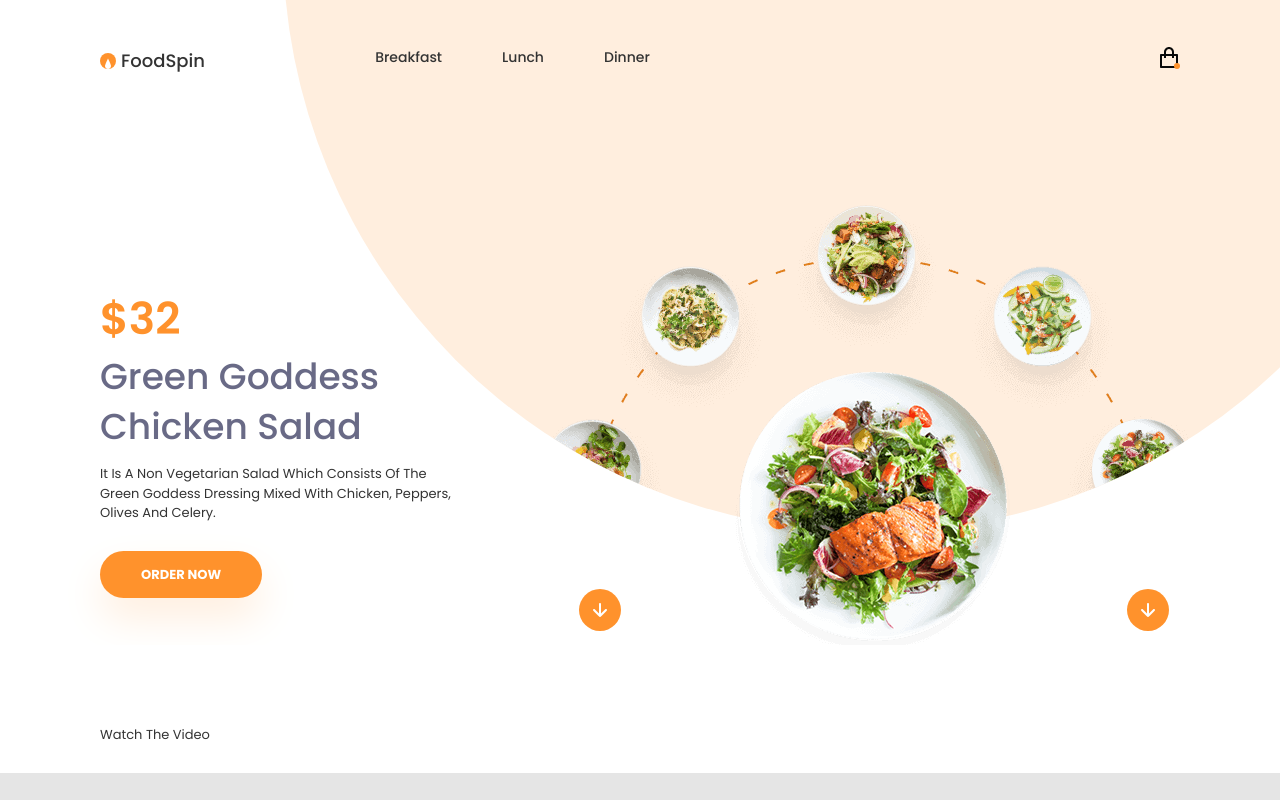
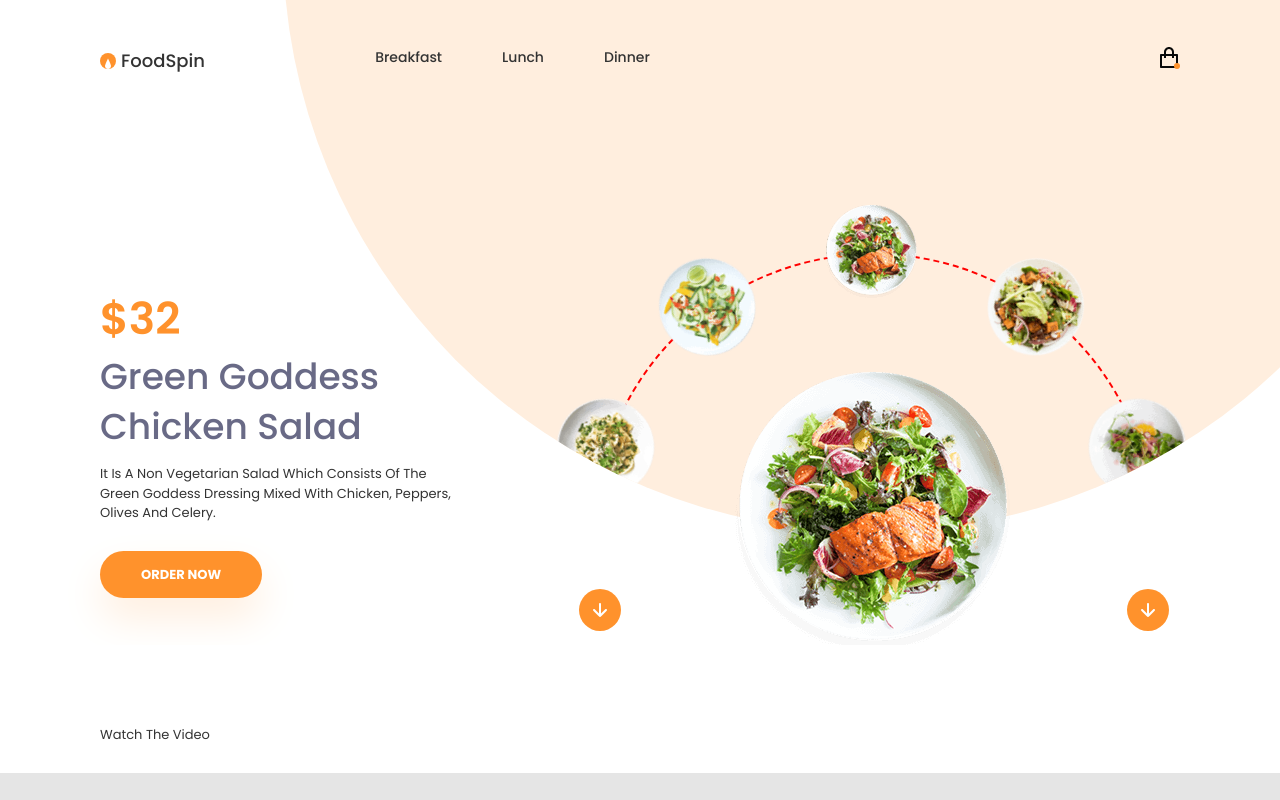
Before and after one commit to gdfederici/FELP07-FoodSpin, a website built with webpack: page src/index.html in a window 1280 px wide. Built offline with nearby package versions, Linux system fonts and the light colour scheme.

Commit message:
Smaller function for index.js.

```diff
--- a/src/css/style.scss
+++ b/src/css/style.scss
@@ -1,5 +1,8 @@
 @import 'theme';
 
+@mixin rotate($property) {
+    transform: rotate($property);
+}
 /*** ------------------------- *** ------------------------- *** ------------------------- *** ------------------------- ***/
 
 /*** BASECAMP ***/
@@ -76,11 +79,10 @@ main {
         border-radius: 50%;
         overflow: hidden;
     }
-    &-wheel {
-        display: flex;
-        justify-content: center;
-        align-items: flex-end;
-        margin-bottom: -330px;
+    &-wheel_dish {
+        position: absolute;
+        top: 0px;
+        left: 250px;
     }
     &-food {
         position: relative;
@@ -89,6 +91,85 @@ main {
         justify-content: center;
         align-items: center;
         padding-top: 168px;
+    }
+}
+
+.spin-dx-wheel {
+    width: 658px;
+    height: 658px;
+    position: relative;
+    bottom: -330px;
+    left: 30px;
+    &_dish-0 {
+        width: 97px;
+        height: 658px;
+        background: url("../img/food-small_0.png") no-repeat top center;
+        //transform: rotate(0deg);
+        //@include rotate(0deg);
+    }
+    &_dish-1 {
+        width: 97px;
+        height: 658px;
+        background: url("../img/food-small_1.png") no-repeat top center;
+        //transform: rotate(36deg);
+        //@include rotate(36deg);
+    }
+    &_dish-2 {
+        width: 97px;
+        height: 658px;
+        background: url("../img/food-small_2.png") no-repeat top center;
+        //transform: rotate(72deg);
+    }
+    &_dish-3 {
+        width: 97px;
+        height: 658px;
+        background: url("../img/food-small_3.png") no-repeat top center;
+        //transform: rotate(108deg);
+    }
+    &_dish-4 {
+        width: 97px;
+        height: 658px;
+        background: url("../img/food-small_4.png") no-repeat top center;
+        //transform: rotate(144deg);
+    }
+    &_dish-5 {
+        width: 97px;
+        height: 658px;
+        background: url("../img/food-small_5.png") no-repeat top center;
+        //transform: rotate(180deg);
+    }
+    &_dish-6 {
+        width: 97px;
+        height: 658px;
+        background: url("../img/food-small_6.png") no-repeat top center;
+        //transform: rotate(216deg);
+    }
+    &_dish-7 {
+        width: 97px;
+        height: 658px;
+        background: url("../img/food-small_7.png") no-repeat top center;
+        //transform: rotate(252deg);
+    }
+    &_dish-8 {
+        width: 97px;
+        height: 658px;
+        background: url("../img/food-small_8.png") no-repeat top center;
+        //transform: rotate(288deg);
+    }
+    &_dish-9 {
+        width: 97px;
+        height: 658px;
+        background: url("../img/food-small_9.png") no-repeat top center;
+        //transform: rotate(324deg);
+    }
+    &_backcircle {
+        width: 558px;
+        height: 558px;
+        border: 2px dashed red;
+        border-radius: 50%;
+        position: absolute;
+        top: 49px;
+        left: 20px;
     }
 }
 
--- a/src/scripts/index.js
+++ b/src/scripts/index.js
@@ -10,25 +10,32 @@ import imgFood6 from '../img/food-big_6.png';
 import imgFood7 from '../img/food-big_7.png';
 import imgFood8 from '../img/food-big_8.png';
 import imgFood9 from '../img/food-big_9.png';
+//import thumbFood0 from '../img/food-small_0.png';
+//import thumbFood1 from '../img/food-small_1.png';
+//import thumbFood2 from '../img/food-small_2.png';
+//import thumbFood3 from '../img/food-small_3.png';
+//import thumbFood4 from '../img/food-small_4.png';
+//import thumbFood5 from '../img/food-small_5.png';
+//import thumbFood6 from '../img/food-small_6.png';
+//import thumbFood7 from '../img/food-small_7.png';
+//import thumbFood8 from '../img/food-small_8.png';
+//import thumbFood9 from '../img/food-small_9.png';
 import imgArrow from '../img/arrow-down.png';
 import dishesJson from './dishes.json';
 
 /*** ------------------------- *** ------------------------- *** ------------------------- *** ------------------------- ***/
 
 /*** DISHES ***/
-window.isDishes = function() {
+window.isFood = function() {
 	// IT_ Creo i piatti prendendole dal file json esterno. | EN_ Create dishes taking them from the external json file.
 	let listDishes = dishesJson.dishesList;
-	console.log("listDishes", listDishes);
-    let ringaRinga = document.createElement("ul");
-    ringaRinga.className = "menu";
+    let foodList = document.createElement("ul");
+    foodList.className = "menu";
     let allDishes = listDishes.length;
-    console.log("allDishes", allDishes);
     for (let i=0; i<allDishes; i++) {
-        ringaRinga.appendChild(createDish(listDishes[i].price, listDishes[i].title, listDishes[i].description, listDishes[i].image, i));
+        foodList.appendChild(createDish(listDishes[i].price, listDishes[i].title, listDishes[i].description, listDishes[i].image, i));
     }
-    document.getElementById("main").appendChild(ringaRinga);
-    return;
+    document.getElementById("main").appendChild(foodList);
 }
 
 // IT_ Visualizza il singolo piatto della lista. | EN_ View the single dish on the list.
@@ -38,7 +45,7 @@ function createDish(itemPrice, itemTitle, itemDescription, itemImage, position)
     (position %2) === 0 ?  (color = "a") : (color = "b");
     listItem.className = "spin spin__color-"+ color;
     listItem.appendChild(createSX(itemPrice, itemTitle, itemDescription));
-    listItem.appendChild(createDX(itemImage));
+    listItem.appendChild(createDX(itemImage, position));
     return listItem;
 }
 
@@ -46,59 +53,92 @@ function createDish(itemPrice, itemTitle, itemDescription, itemImage, position)
 function createSX(itemPrice, itemTitle, itemDescription) {
     let listItemSX = document.createElement("div");
     listItemSX.className = "spin-sx";
-    let listItemPrice = document.createElement("p");
-    listItemPrice.className = "spin-sx-price price";
-    listItemPrice.appendChild(document.createTextNode(itemPrice));
-    listItemSX.appendChild(listItemPrice);
-    let listItemTitle = document.createElement("h1");
-    listItemTitle.className = "spin-sx-title";
-    listItemTitle.appendChild(document.createTextNode(itemTitle));
-    listItemSX.appendChild(listItemTitle);
-    let listItemDescription = document.createElement("p");
-    listItemDescription.className = "spin-sx-text";
-    listItemDescription.appendChild(document.createTextNode(itemDescription))
-    listItemSX.appendChild(listItemDescription);
-    let listItemOrder = document.createElement("div");
-    listItemOrder.className = "spin-sx-button";
-    let listItemButton = document.createElement("button");
-    listItemButton.className = "button";
-    listItemButton.appendChild(document.createTextNode("Order Now"));
-    listItemOrder.appendChild(listItemButton);
-    listItemSX.appendChild(listItemOrder);
+    // IT_ Prezzo. | EN_ Price.
+    listItemSX.appendChild(createPrice(itemPrice));
+    // IT_ Titolo. | EZ_ Title.
+    listItemSX.appendChild(createTitle(itemTitle));
+    // IT_ Descrizione. | EN_ Description.
+    listItemSX.appendChild(createDescription(itemDescription));
+    // IT_ Bottone. | EN_ Button.
+    listItemSX.appendChild(createButton());
+    //
     return listItemSX;
+}
+// IT_ Prezzo. | EN_ Price.
+function createPrice(price) {
+    let itemPrice = document.createElement("p");
+    itemPrice.className = "spin-sx-price price";
+    itemPrice.appendChild(document.createTextNode(price));
+    return itemPrice;
+}
+// IT_ Titolo. | EZ_ Title.
+function createTitle(title) {
+    let itemTitle = document.createElement("h1");
+    itemTitle.className = "spin-sx-title";
+    itemTitle.appendChild(document.createTextNode(title));
+    return itemTitle;
+}
+// IT_ Descrizione. | EN_ Description.
+function createDescription(description) {
+    let itemDescription = document.createElement("p");
+    itemDescription.className = "spin-sx-text";
+    itemDescription.appendChild(document.createTextNode(description));
+    return itemDescription;
+}
+// IT_ Bottone. | EN_ Button.
+function createButton() {
+    let itemOrder = document.createElement("div");
+    itemOrder.className = "spin-sx-button";
+    let itemButton = document.createElement("button");
+    itemButton.className = "button";
+    itemButton.appendChild(document.createTextNode("Order Now"));
+    itemOrder.appendChild(itemButton);
+    return itemOrder;
 }
 
 // IT_ Crea la parte DX con ruota dei piatti e immagine piatto principale. | EN_ Create the DX part with the dishes wheel and main food image.
-function createDX(itemImage) {
+function createDX(itemImage, position) {
     let listItemDX = document.createElement("div");
     listItemDX.className = "spin-dx";
-    let listItemCircle = document.createElement("div");
-    listItemCircle.className = "spin-dx-infernalcircle background";
-    let listItemWheel = document.createElement("div");
-    listItemWheel.className = "spin-dx-wheel";
-    listItemWheel.appendChild(createImage("ruotacibo", imgFoodCircle, "657", "657", "Circle food"));
-    listItemCircle.appendChild(listItemWheel);
-    listItemDX.appendChild(listItemCircle);
-    let listItemFood = document.createElement("div");
-    listItemFood.className = "spin-dx-food";
-    listItemFood.appendChild(createImage("", "img/" + itemImage, "289", "295", "Main Food"));
-    listItemDX.appendChild(listItemFood);
-    let listItemControls = document.createElement("div");
-    listItemControls.className = "spin-controls arrows";
-    let listItemPrev = document.createElement("button");
-    listItemPrev.className = "prev";
-    listItemPrev.setAttribute("id", "arrowPrev");
-    listItemPrev.onclick = function() { spinWheel(-1); };
-    listItemPrev.appendChild(createImage("", imgArrow, "14", "14", "Spin arrow"));
-    let listItemNext = document.createElement("button");
-    listItemNext.className = "next";
-    listItemNext.setAttribute("id", "arrowNext");
-    listItemNext.onclick = function() { spinWheel(1); };
-    listItemNext.appendChild(createImage("", imgArrow, "14", "14", "Spin arrow"));
-    listItemControls.appendChild(listItemPrev);
-    listItemControls.appendChild(listItemNext);
-    listItemDX.appendChild(listItemControls);
+    // IT_Sfondo e ruota. | EN_ Background and wheel.
+    listItemDX.appendChild(createWheel(position));
+    // IT_ Piatto principale. | EN_ Single food.
+    listItemDX.appendChild(createDishOne(itemImage));
+    // IT_ Controlli per spin. | EN_ Spin controls.
+    listItemDX.appendChild(createControls(imgArrow));
+    //
     return listItemDX;
+}
+// IT_Sfondo e ruota. | EN_ Background and wheel.
+function createWheel(index) {
+    // IT_ Sfondo che nasconde. | EN_ Background and overflow hidden.
+    let itemCircle = document.createElement("div");
+    itemCircle.className = "spin-dx-infernalcircle background";
+    // IT_ Ruota dei piatti. | EN_ Circle of dishes.
+    itemCircle.appendChild(createCircle(index));
+    return itemCircle;
+}
+// IT_ Crea il cerchio di cibi presente nello sfondo. | EN_ Create dishes'circle for background.
+function createCircle(imgPosition) {
+    let itemWheel = document.createElement("div");
+    itemWheel.className = "spin-dx-wheel";
+    let itemWheel_back = document.createElement("div");
+    itemWheel_back.className = "spin-dx-wheel_backcircle";
+    itemWheel.appendChild(itemWheel_back);
+    for (let j=0; j<10; j++) {
+        let itemWheel_dish = document.createElement("div");
+        itemWheel_dish.className = "spin-dx-wheel_dish spin-dx-wheel_dish-" + j;
+        itemWheel_dish.style.transform = "rotate(" + ((imgPosition-j) * 36) +"deg)";
+        itemWheel.appendChild(itemWheel_dish);
+    }
+    return itemWheel;
+}
+// IT_ Piatto principale. | EN_ Single food.
+function createDishOne(itemImage) {
+    let itemFood = document.createElement("div");
+    itemFood.className = "spin-dx-food";
+    itemFood.appendChild(createImage("", "img/" + itemImage, "289", "295", "Main Food"));
+    return itemFood;
 }
 // IT_ Crea l'elemento immagine da inserire. | EN_ Create the image element to insert.
 function createImage(imgClass, imgSrc, imgWidth, imgHeight, imgAlt) {
@@ -110,6 +150,23 @@ function createImage(imgClass, imgSrc, imgWidth, imgHeight, imgAlt) {
     newImage.loading = "lazy";
     newImage.alt = imgAlt;
     return newImage;
+}
+// IT_ Controlli per spin. | EN_ Spin controls.
+function createControls(imgArrow) {
+    let itemControls = document.createElement("div");
+    itemControls.className = "spin-controls arrows";
+    itemControls.appendChild(createArrowControl(imgArrow, "prev", "arrowPrev", -1));
+    itemControls.appendChild(createArrowControl(imgArrow, "next", "arrowNext", 1));
+    return itemControls;
+}
+// IT_ Bottone freccia. | EN_ Arrow button.
+function createArrowControl(imgArrow, classArrow, idArrow, x) {
+    let itemArrow = document.createElement("button");
+    itemArrow.className = classArrow;
+    itemArrow.setAttribute("id", idArrow);
+    itemArrow.onclick = function() { spinWheel(x); };
+    itemArrow.appendChild(createImage("", imgArrow, "14", "14", "Spin arrow"));
+    return itemArrow;
 }
 
 
@@ -136,8 +193,7 @@ function magicabula(itemShow) {
 }
 
 
-
 /*** MAIN ***/
-isDishes();
+isFood();
 var foodIndex = 1;
-showFood(foodIndex);
+showFood(foodIndex, 0);
```
